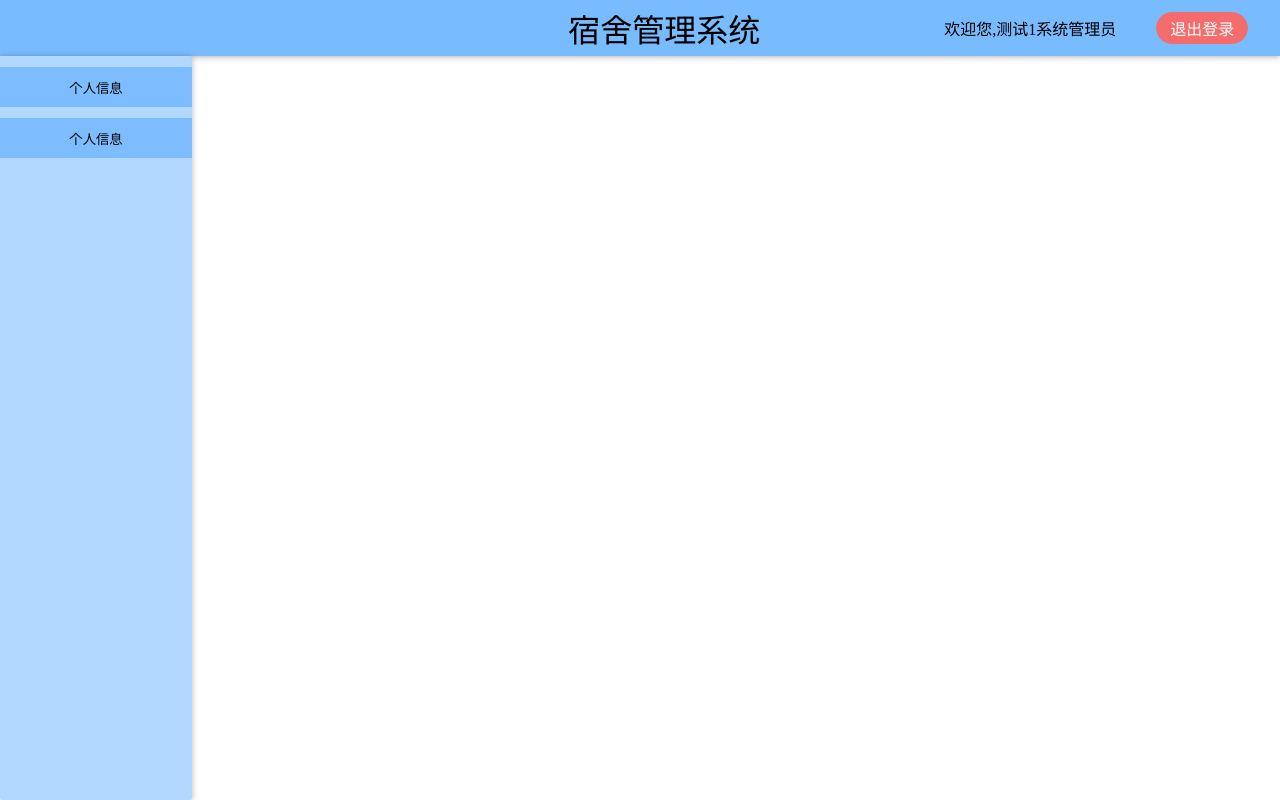
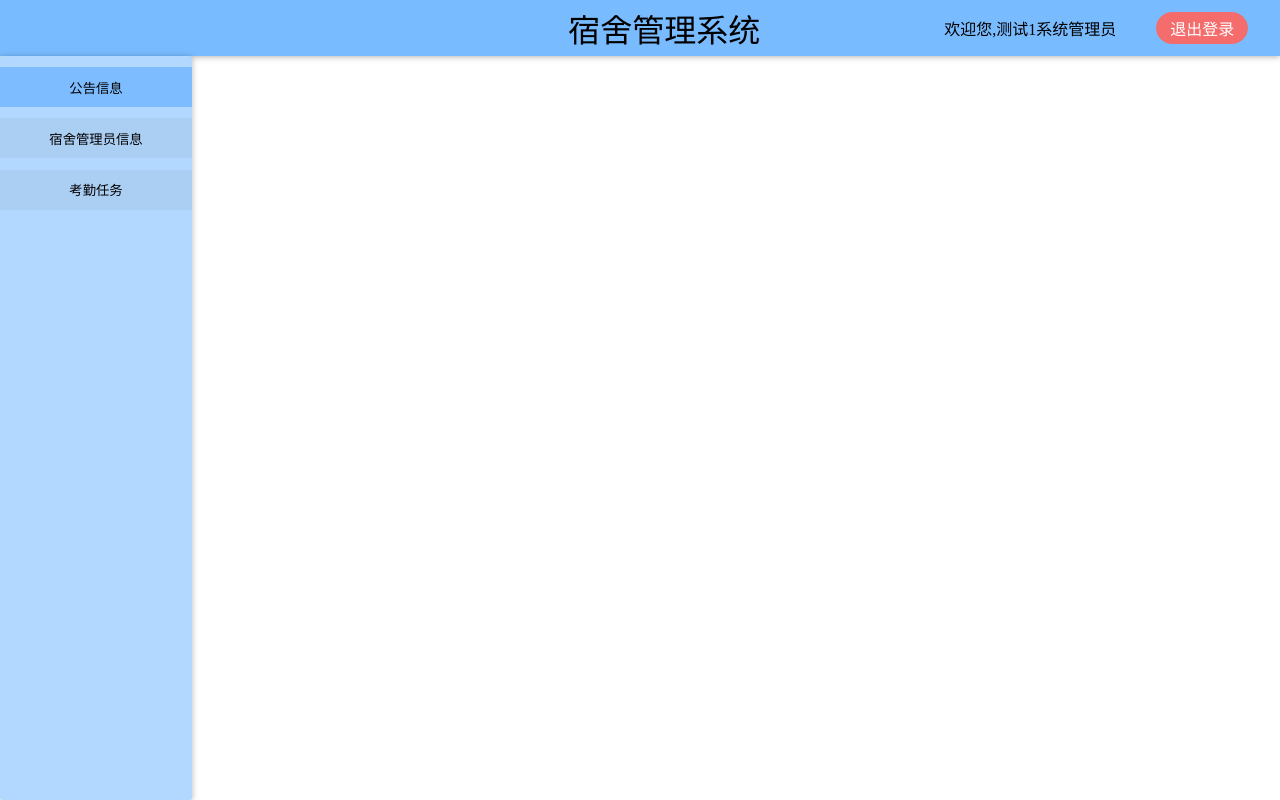
Before and after one commit to 180612Team1/DormitoryManagementSystemWeb, a Vue app: page / in a window 1280 px wide. Built offline with nearby package versions, Linux system fonts and the light colour scheme.

Commit message:
update sidebar
增加侧边栏样式

```diff
--- a/index.html
+++ b/index.html
@@ -3,7 +3,7 @@
 
 <head>
   <meta charset="utf-8">
-  <meta name="viewport" content="width=device-width, initial-scale=1.0, maximum-scale=1.0, user-scalable=0;" />
+  <meta name="viewport" content="width=device-width, initial-scale=1.0, maximum-scale=1.0, user-scalable=0" />
   <meta />
   <link rel=icon href=favicon.ico>
   <title>ts</title>
--- a/src/components/sideBar.vue
+++ b/src/components/sideBar.vue
@@ -1,7 +1,7 @@
 <template>
   <div class="sideBarContent">
-    <div style="margin:0.7rem 0;background:none;height:2.5rem;border:0px solid black" v-for="i in menu" :key="i.name">
-      <button style="width:100%;border:none;background:#7dbcff;height:2.5rem">{{i.name}}</button>
+    <div class="btnBox" v-for="(i, index) in menu" :key="i.id">
+      <button class="btn" :class="{show: selectBtn == index}"  @click="selectBtn = index">{{i.name}}</button>
     </div>
   </div>
 </template>
@@ -11,44 +11,55 @@ export default {
   name: 'sideBar',
   data () {
     return {
-      role: 2
+      role: 0,
+      selectBtn: 0
     }
   },
   computed: {
     menu () {
       let admin = [
         {
+          id: 1,
           name: '公告信息'
           // path: '/notice'
         },
         {
+          id: 2,
           name: '宿舍管理员信息'
           // path: '/notice'
         },
         {
+          id: 3,
           name: '考勤任务'
           // path: '/notice'
         }
       ]
       let houseparent = [
         {
+          id: 1,
           name: '公告信息'
           // path
         },
         {
+          id: 2,
           name: '个人信息'
         }
       ]
       let student = [
         {
+          id: 1,
           name: '个人信息'
         },
         {
+          id: 2,
           name: '个人信息'
         }
       ]
       return this.role === 0 ? admin : this.role === 1 ? houseparent : student
     }
+  },
+  watch: {
+
   }
 
 }
@@ -65,5 +76,22 @@ export default {
   width: 15%;
   float: left;
   background: #b3d8ff;
+  .btnBox{
+    margin:0.7rem 0;
+    background:none;
+    height:2.5rem;
+    border:0px solid black;
+    .btn{
+      cursor: pointer;
+      width:100%;
+      border:none;
+      // background:#7dbcff;
+      background:#abcef3;
+      height:2.5rem;
+    }
+    .show{
+       background:#7dbcff;
+    }
+  }
 }
 </style>
```
